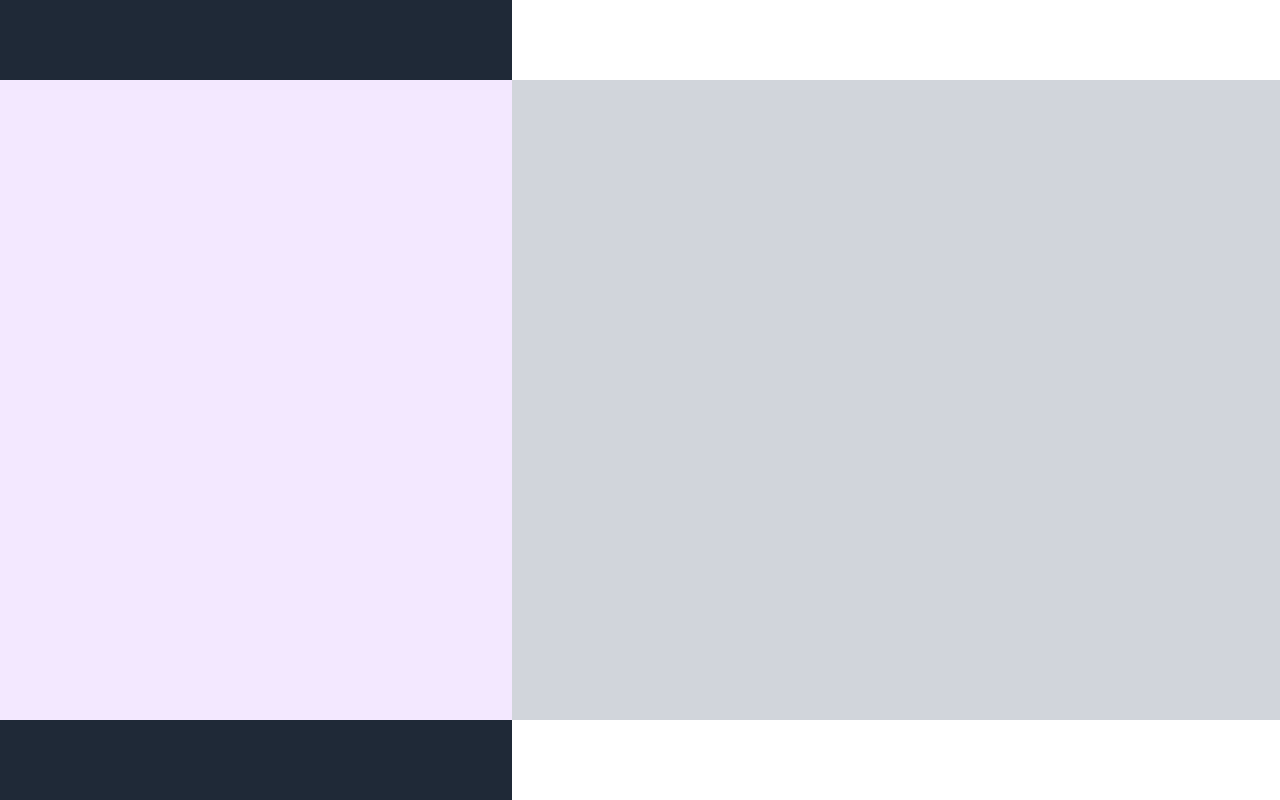
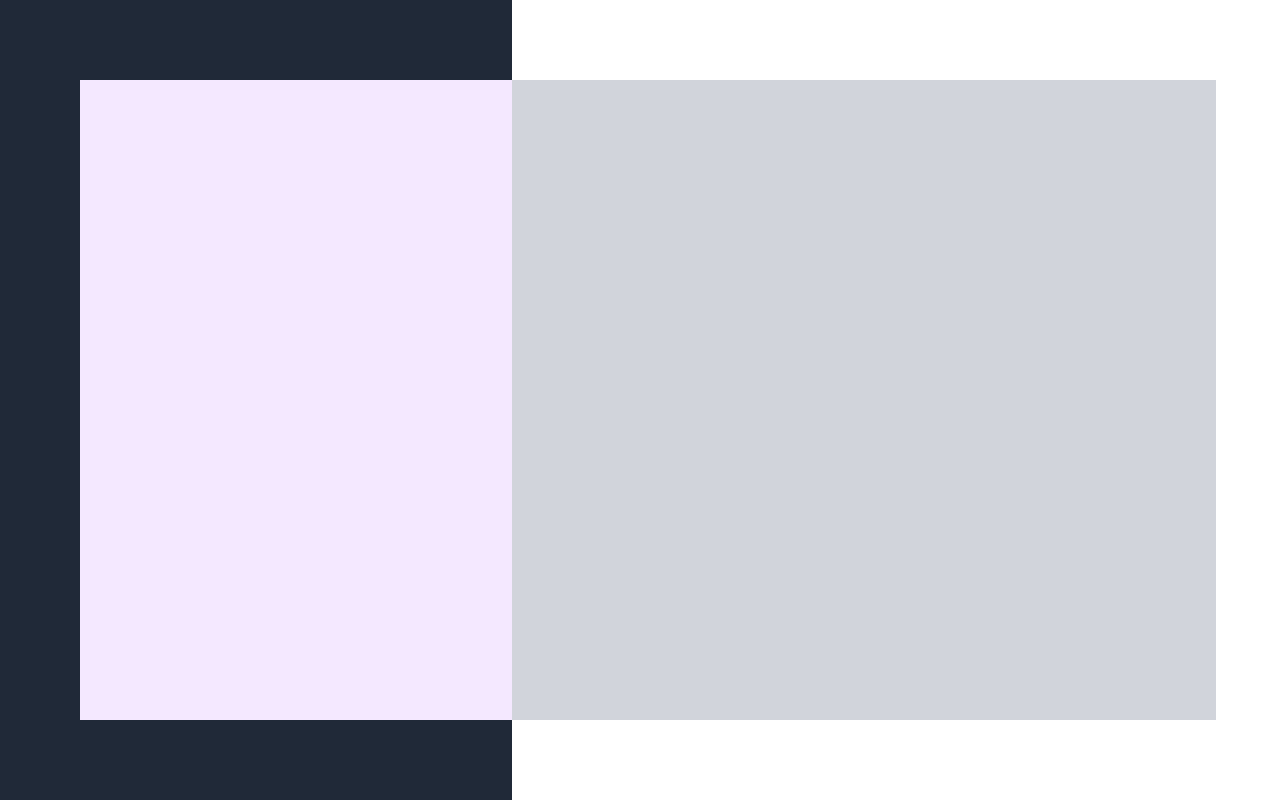
Before and after one commit to YaseeRathnayaka/De-Manager, a React (Vite) app in the folder admin/: page /login in a window 1280 px wide. Built offline with nearby package versions, Linux system fonts and the light colour scheme.

Commit message:
finalized UI

```diff
--- a/admin/src/Components/Pages/Login/Login.jsx
+++ b/admin/src/Components/Pages/Login/Login.jsx
@@ -4,12 +4,12 @@ const Login = () => {
   return (
     <div className="flex h-screen">
       <div className='bg-gray-800 w-2/5 h-full'>
-        <div className='bg-purple-100 w-full h-4/5 mt-20'>
+        <div className='bg-purple-100 w-full h-4/5 mt-20 ml-20'>
 
         </div>
           </div>
       <div className='w-3/5 h-full '>
-      <div className='bg-gray-300 w-full h-4/5 mt-20 '>
+      <div className='bg-gray-300 w-11/12 h-4/5 mt-20 mr-40'>
       </div>
         </div>
     </div>
```
